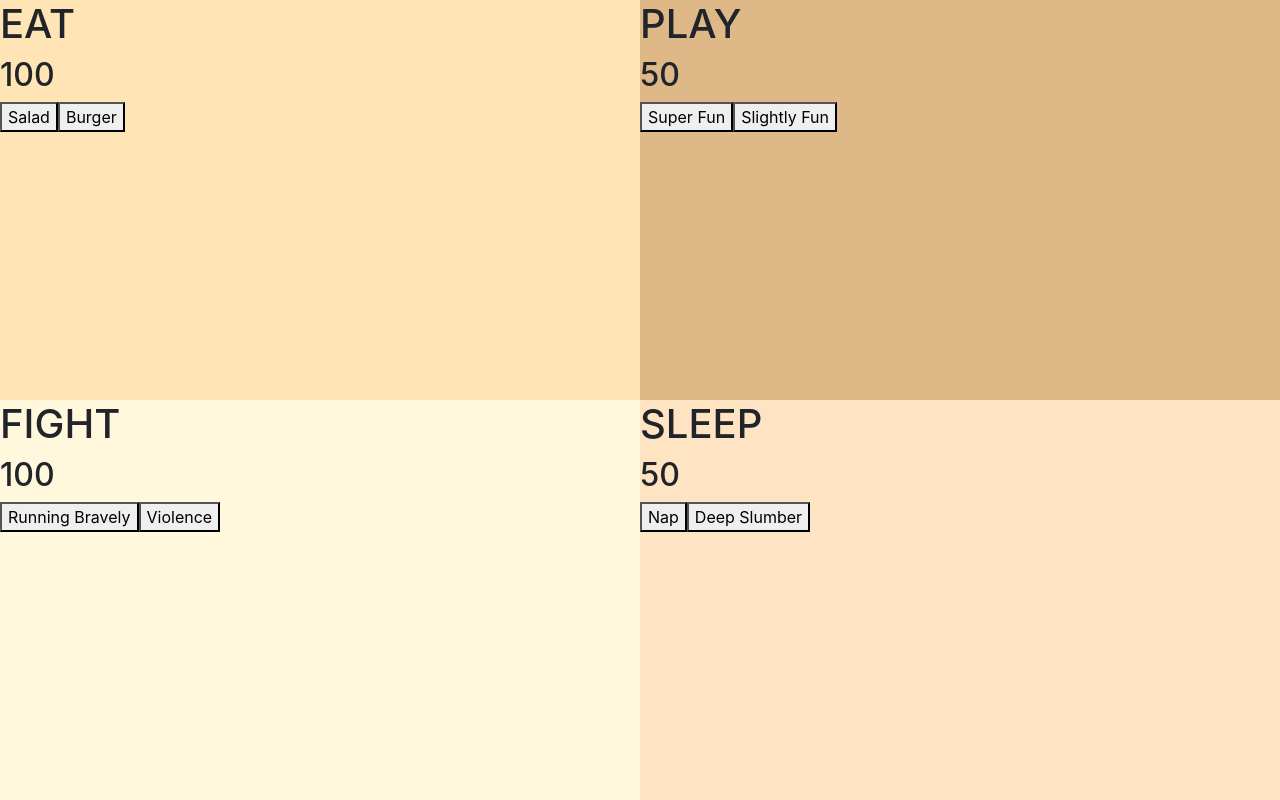
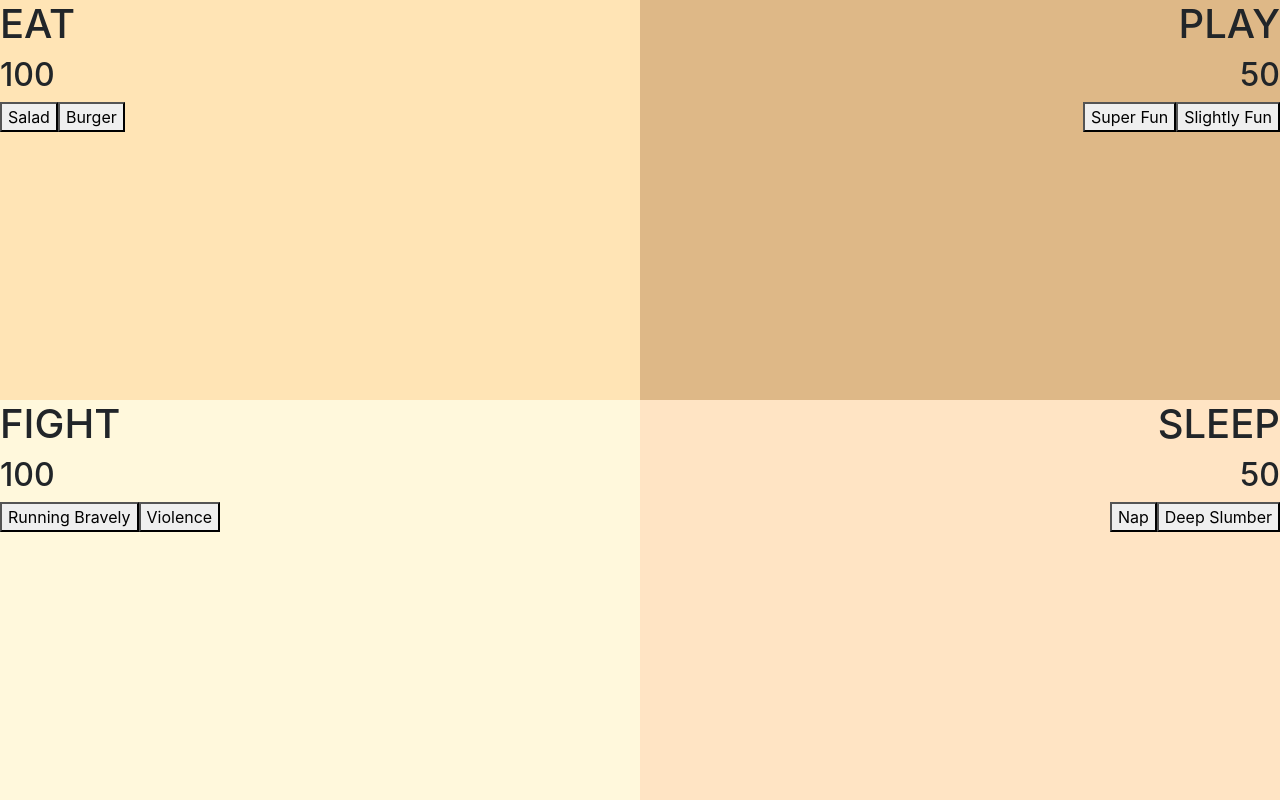
Before and after one commit to djunaim/tamagotchi, a website built with webpack: page src/index.html in a window 1280 px wide. Built offline with nearby package versions, Linux system fonts and the light colour scheme.

Commit message:
changed positioning

```diff
--- a/src/javascripts/components/play.js
+++ b/src/javascripts/components/play.js
@@ -19,10 +19,10 @@ const eventListener = () => {
 };
 
 const playButton = () => {
-  let domString = '<h1>PLAY</h1>';
-  domString += `<h2 id="playing">${fun}</h2>`;
-  domString += '<button id="superFun" type="button">Super Fun</button>';
-  domString += '<button id="slightlyFun">Slightly Fun</button>';
+  let domString = '<h1 class="playPosition">PLAY</h1>';
+  domString += `<h2 class="playPosition" id="playing">${fun}</h2>`;
+  domString += '<div class="playPosition"> <button id="superFun" type="button">Super Fun</button>';
+  domString += '<button id="slightlyFun">Slightly Fun</button></div>';
   utilities.printToDOM('play', domString);
   eventListener();
 };
--- a/src/javascripts/components/sleep.js
+++ b/src/javascripts/components/sleep.js
@@ -19,10 +19,10 @@ const eventListener = () => {
 };
 
 const sleepButton = () => {
-  let domString = '<h1>SLEEP</h1>';
-  domString += `<h2 id="sleepy">${energy}</h2>`;
-  domString += '<button id="nap" type="button">Nap</button>';
-  domString += '<button id="deepSlumber">Deep Slumber</button>';
+  let domString = '<h1 class="sleepPosition">SLEEP</h1>';
+  domString += `<h2 class="sleepPosition" id="sleepy">${energy}</h2>`;
+  domString += '<div class="sleepPosition"> <button id="nap" type="button">Nap</button>';
+  domString += '<button id="deepSlumber">Deep Slumber</button> </div>';
   utilities.printToDOM('sleep', domString);
   eventListener();
 };
--- a/src/styles/play.scss
+++ b/src/styles/play.scss
@@ -3,3 +3,8 @@
   left: 50%;
   background-color: burlywood
 }
+
+.playPosition {
+  display: flex;
+  justify-content: flex-end;
+}
--- a/src/styles/sleep.scss
+++ b/src/styles/sleep.scss
@@ -3,3 +3,8 @@
   left: 50%;
   background-color: bisque;
 }
+
+.sleepPosition {
+  display: flex;
+  justify-content: flex-end;
+}
```
